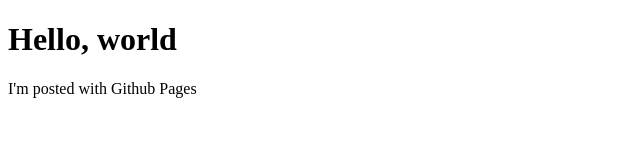
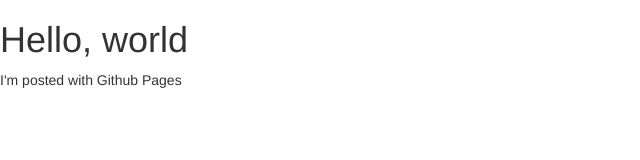
Before and after one commit to Hunk13/hunk13.github.io, a plain HTML site: page index.html in a window 1280 px wide. Shown: the whole page, without its empty margins (0-640 px from the left). Drawn offline with Linux system fonts and the light colour scheme.

Commit message:
add bootstrap assets in html

```diff
--- a/index.html
+++ b/index.html
@@ -1,7 +1,11 @@
 <!DOCTYPE html>
-<html>
-<head>
+<html lang="ru">
+  <head>
+    <meta charset="utf-8">
+    <meta http-equiv="X-UA-Compatible" content="IE=edge">
+    <meta name="viewport" content="width=device-width, initial-scale=1">
   <title>Alex Kalinoff github page</title>
+  <link rel="stylesheet" type="text/css" href="assets/css/bootstrap.css">
 </head>
 <body>
  <h1>Hello, world</h1>
```
